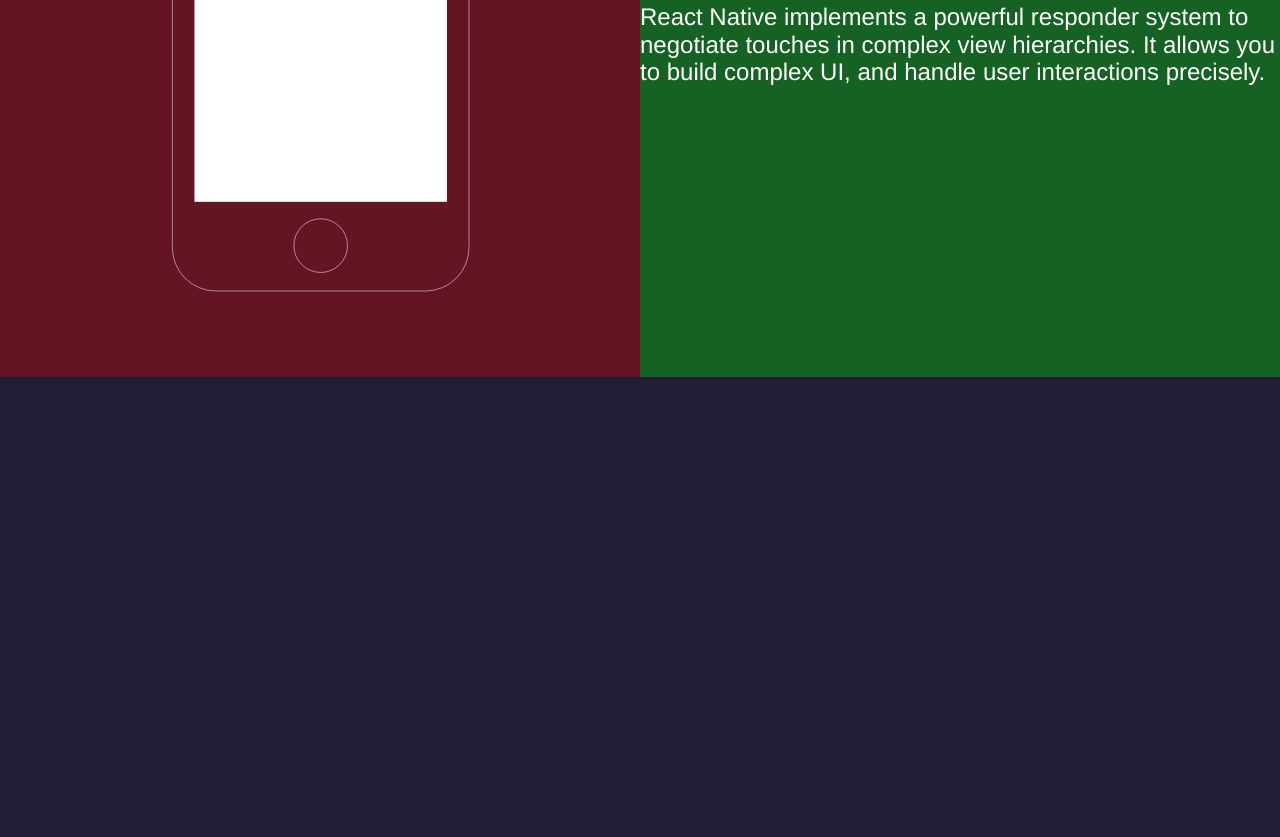
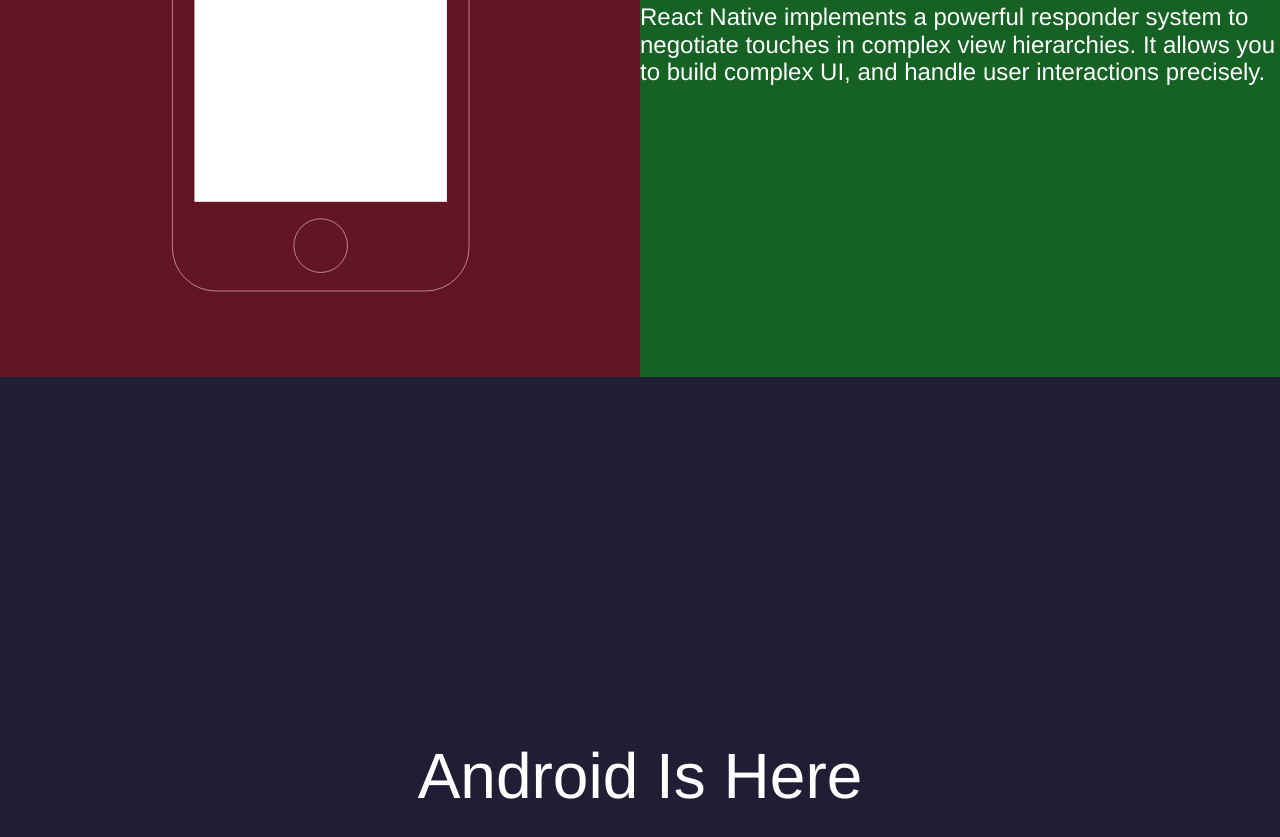
Before and after one commit to holysoros/sikeio-ilovereact, a website: page index.html in a window 1280 px wide. Shown: the part 2023-2860 px from the top of the page. Drawn offline with nearby package versions, Linux system fonts and the light colour scheme; files that its build step writes are made by us from their sources.

Commit message:
Android Is Coming

```diff
--- a/css/app.css
+++ b/css/app.css
@@ -94,3 +94,8 @@
 .third {
   flex-direction: row;
 }
+
+.fourth {
+  justify-content: center;
+  align-items: center;
+}
--- a/index.html
+++ b/index.html
@@ -69,7 +69,9 @@
     </div>
   </div>
 
-  <div class="section"></div>
+  <div class="section fourth">
+    <h1>Android Is Here</h1>
+  </div>
 
   <!-- <script src="js/app.js"></script> -->
 </body>
```
